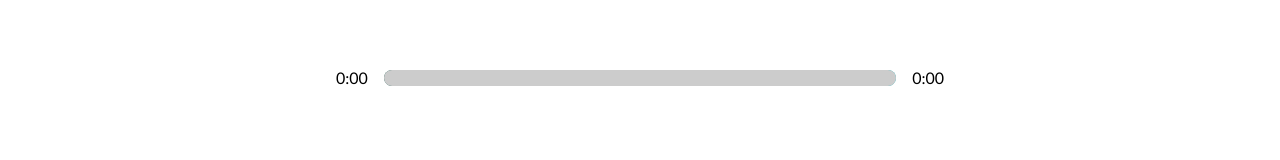
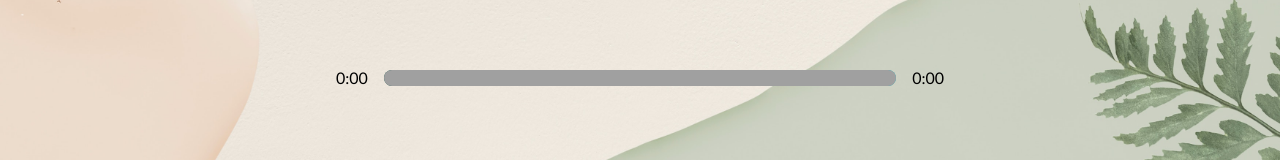
Before and after one commit to terryheewonkim/Music-Player, a React (Create React App) app: page / in a window 1280 px wide. Shown: the part 508-668 px from the top of the page. Built offline with nearby package versions, Linux system fonts and the light colour scheme.

Commit message:
fix styling

```diff
--- a/public/index.html
+++ b/public/index.html
@@ -30,7 +30,7 @@
       work correctly both with client-side routing and a non-root public URL.
       Learn how to configure a non-root public URL by running `npm run build`.
     -->
-    <title>React App</title>
+    <title>Waves</title>
   </head>
   <body>
     <noscript>You need to enable JavaScript to run this app.</noscript>
--- a/src/styles/_player.scss
+++ b/src/styles/_player.scss
@@ -52,7 +52,6 @@ input[type="range"]::-moz-range-thumb {
 }
 
 .track {
-  background: lightblue;
   width: 100%;
   height: 1rem;
   position: relative;
@@ -61,7 +60,7 @@ input[type="range"]::-moz-range-thumb {
 }
 
 .animate-track {
-  background: rgb(204, 204, 204);
+  background: rgb(160, 160, 160);
   width: 100%;
   height: 100%;
   position: absolute;
--- a/src/styles/app.scss
+++ b/src/styles/app.scss
@@ -6,6 +6,11 @@
 
 body {
   font-family: "Lato", sans-serif;
+  height: 100vh;
+  background-image: url("./neutral-background.jpg");
+  background-repeat: no-repeat;
+  background-position: center;
+  background-size: cover;
 }
 
 h1,
```
Also changed, not shown: src/styles/neutral-background.jpg (added).
